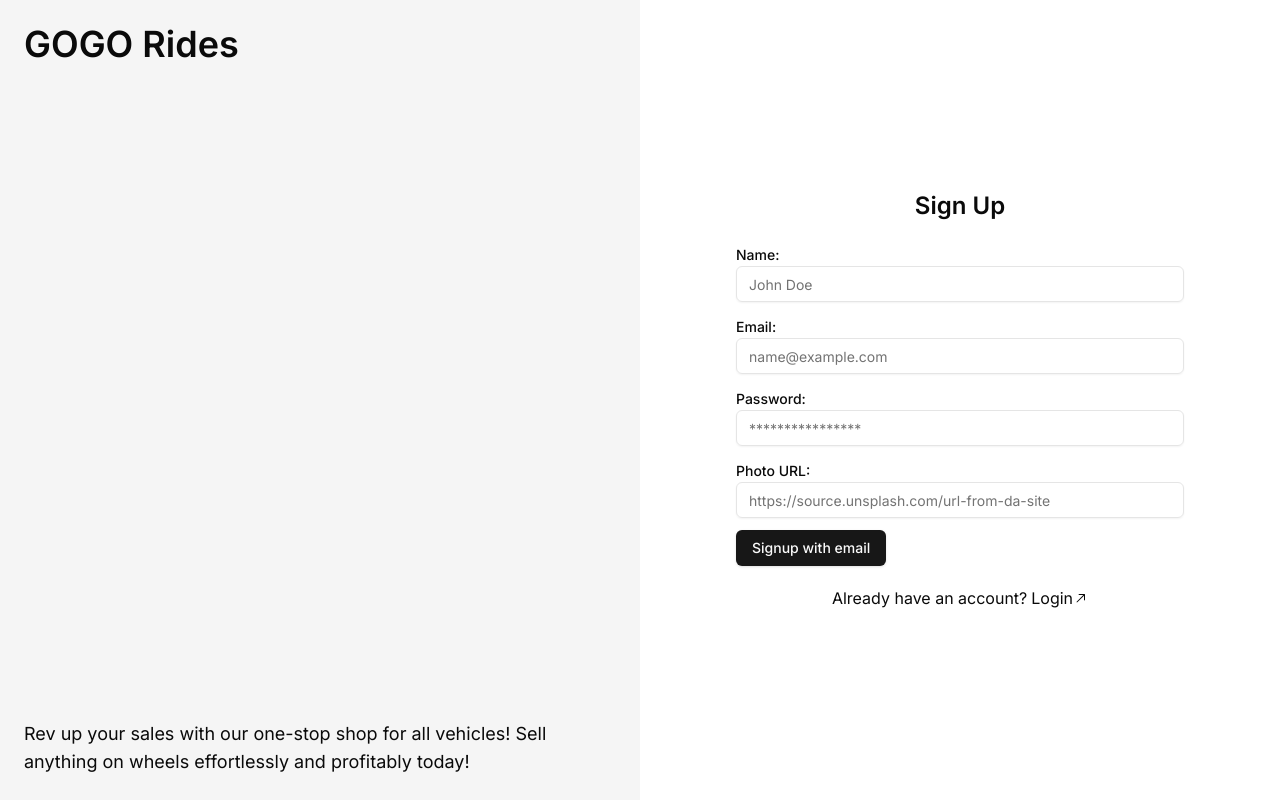
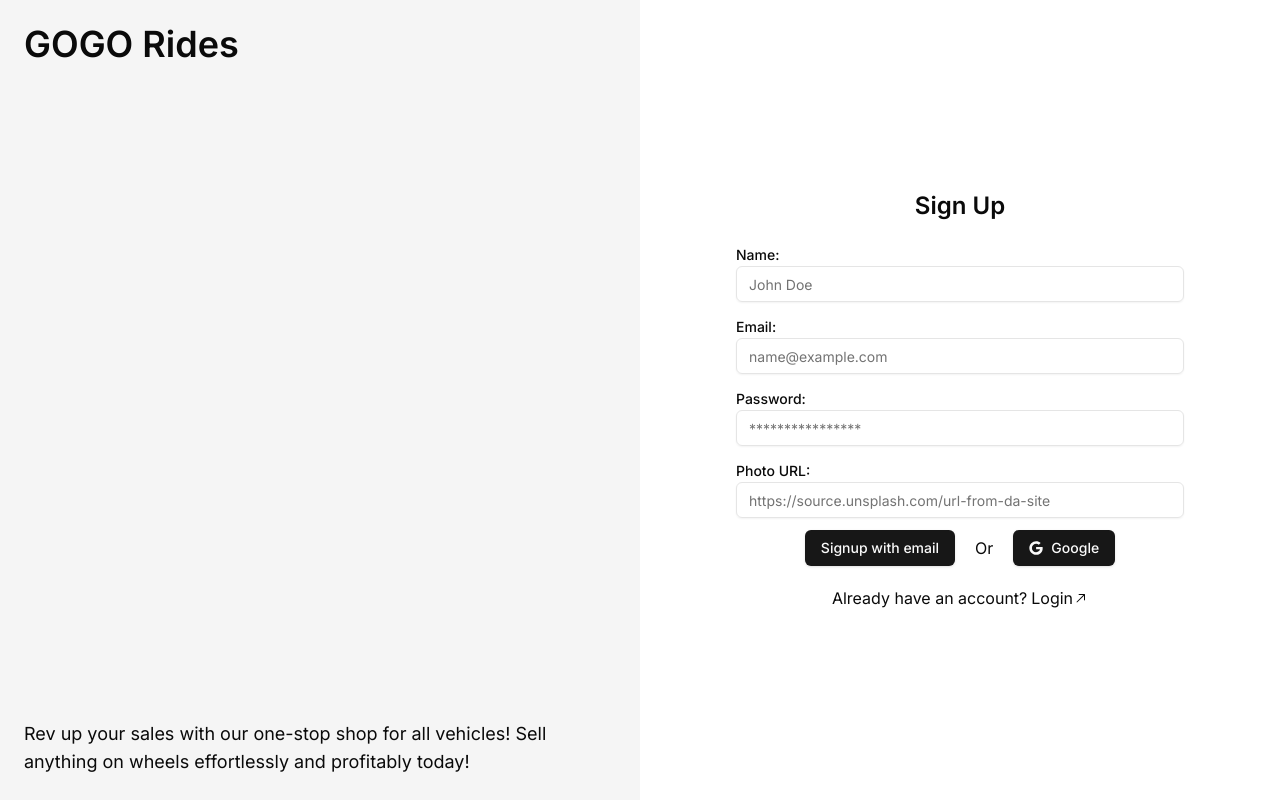
Before and after one commit to frustrated018/gogo-rides, a Next.js app: page /signup in a window 1280 px wide. Built offline with nearby package versions, Linux system fonts and the light colour scheme; no server answers.

Commit message:
Added social login to signup form

```diff
--- a/app/(Auth)/signup/signup-form.jsx
+++ b/app/(Auth)/signup/signup-form.jsx
@@ -10,17 +10,21 @@ import { useFormStatus } from "react-dom";
 import { toast } from "sonner";
 import {
   useCreateUserWithEmailAndPassword,
+  useSignInWithGoogle,
   useUpdateProfile,
 } from "react-firebase-hooks/auth";
 import { useRouter } from "next/navigation";
 import { ReloadIcon } from "@radix-ui/react-icons";
+import { FaGoogle } from "react-icons/fa6";
 
 //! Submit button based on state
 function SubmitButton() {
+  const router = useRouter();
   const { pending } = useFormStatus();
+  const [signInWithGoogle] = useSignInWithGoogle(auth);
 
   return (
-    <>
+    <div className="flex justify-center items-center gap-2 md:gap-5 flex-col sm:flex-row">
       {pending ? (
         <Button disabled>
           <ReloadIcon className="mr-2 h-4 w-4 animate-spin" />
@@ -29,7 +33,25 @@ function SubmitButton() {
       ) : (
         <Button type="submit">Signup with email</Button>
       )}
-    </>
+      <p>Or</p>
+      <Button
+        onClick={async () => {
+          try {
+            await signInWithGoogle();
+            // TODO: make a db call to check if user already exisits
+
+            toast.success("Welcome to GOGO Rides!");
+            router.push("/");
+          } catch (error) {
+            // TODO: Throw error from db
+            toast.error("Couldn't sign up using Google!");
+          }
+        }}
+        className="flex justify-center items-center gap-2"
+      >
+        <FaGoogle /> Google
+      </Button>
+    </div>
   );
 }
 
--- a/components/nav-home/user-avatar.jsx
+++ b/components/nav-home/user-avatar.jsx
@@ -10,7 +10,7 @@ const UserAvatar = () => {
     <>
       <Avatar>
         <AvatarImage
-          src={user ? user.photoURL : "https://github.com/shadcn.png"}
+          src={user ? user?.photoURL : "https://github.com/shadcn.png"}
         />
         <AvatarFallback>{user?.displayName}</AvatarFallback>
       </Avatar>
```
